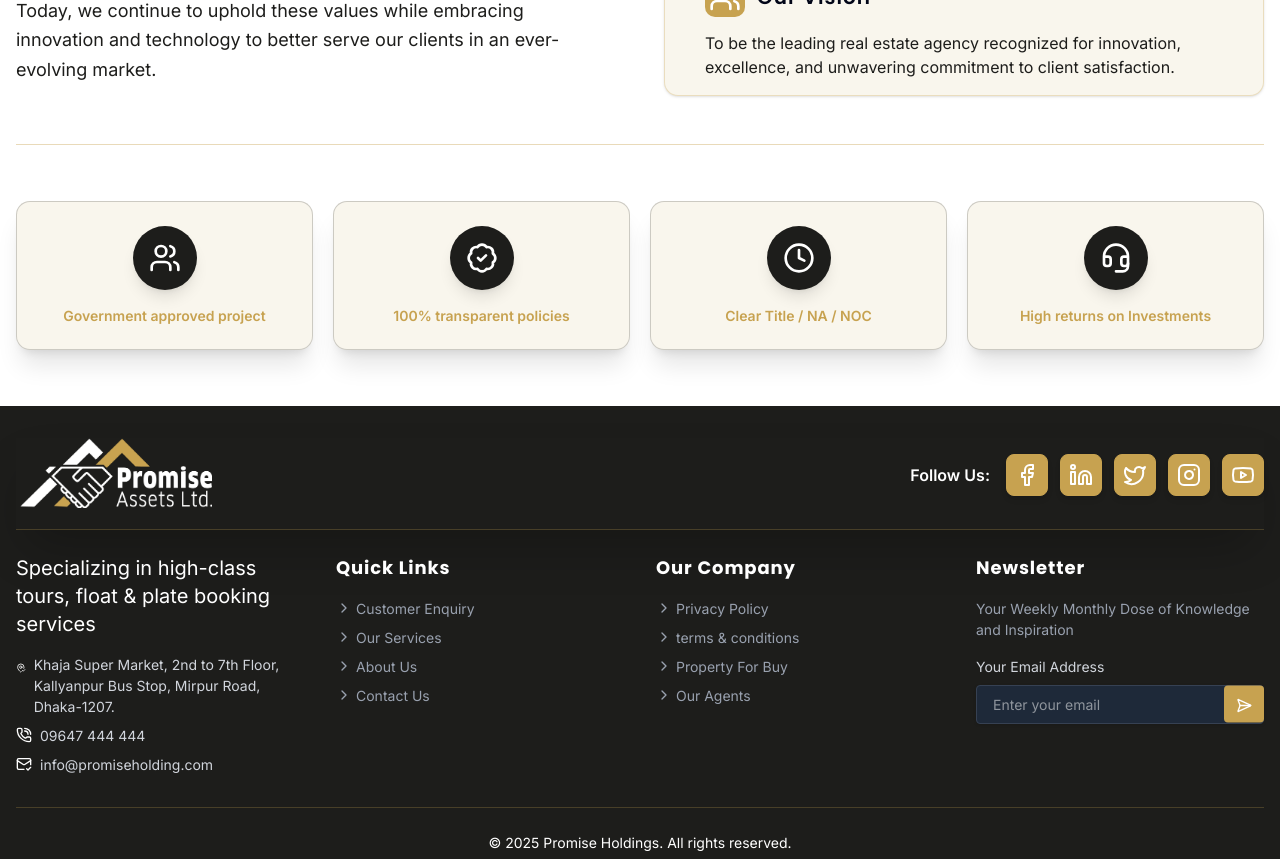
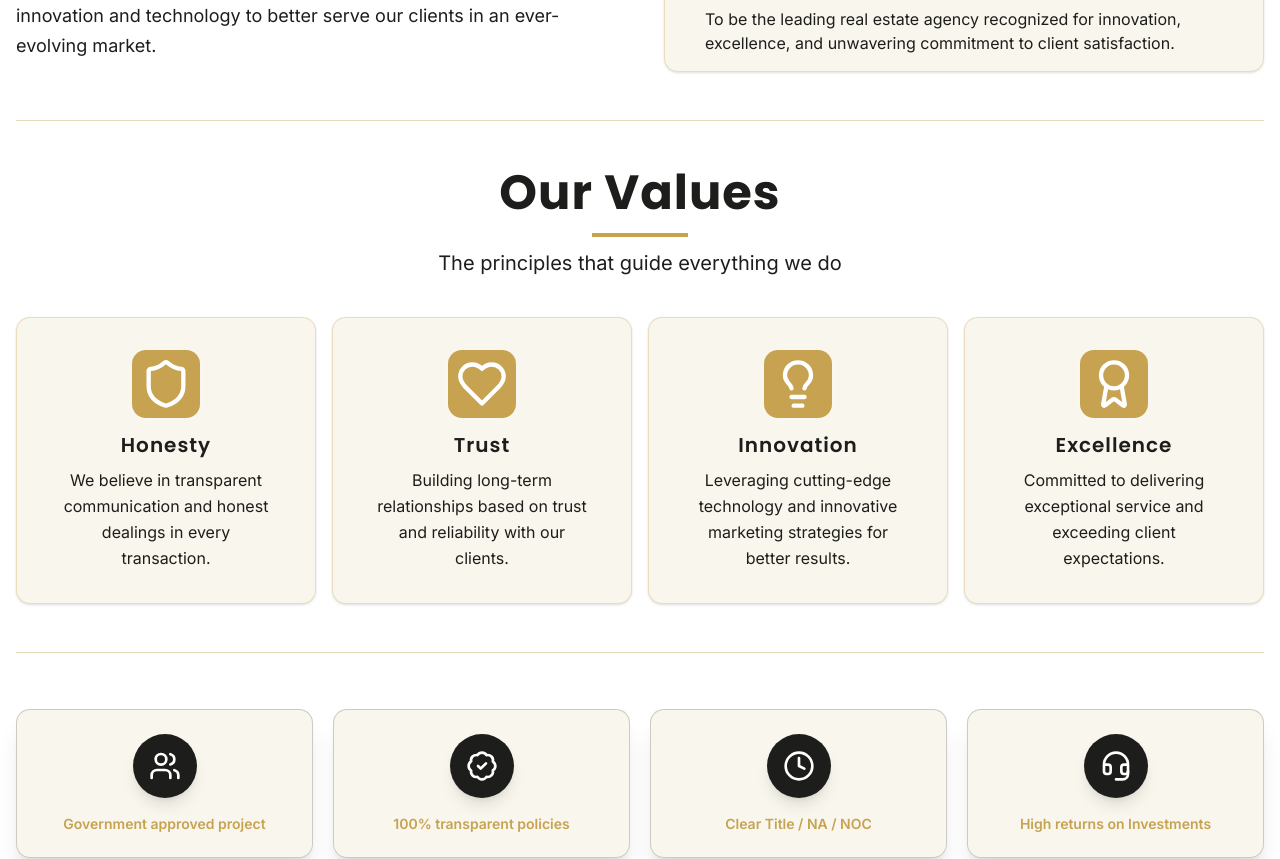
Before and after one commit to FayzulIslamFaisal/promise-holding-properties, a Next.js app: page /about in a window 1280 px wide. Shown: the part 1140-1999 px from the top of the page. Built offline with nearby package versions, Linux system fonts and the light colour scheme.

Commit message:
Add OurValues component and integrate it into AboutWrapper

```diff
--- a/src/components/about-page/AboutWrapper.tsx
+++ b/src/components/about-page/AboutWrapper.tsx
@@ -1,11 +1,13 @@
 import AboutBanner from "./AboutBanner"
 import OurStory from "./OurStory"
+import OurValues from "./OurValues"
 
 const AboutWrapper = () => {
   return (
     <>
         <AboutBanner />
         <OurStory />
+        <OurValues />
     </>
   )
 }
--- a/src/components/about-page/OurStory.tsx
+++ b/src/components/about-page/OurStory.tsx
@@ -46,7 +46,7 @@ const OurStory: React.FC = () => {
     <section className="px-4">
       <div className="container mx-auto py-10 md:py-12 border-b border-[var(--custom-bg-accent)]/40">
         {/* Title */}
-        <div className="text-center mb-16">
+        <div className="text-center mb-10">
           <h2 className="text-4xl md:text-5xl font-bold mb-4 text-[var(--custom-text-primary)] dark:text-[var(--custom-text-white)]">
             {storyData.title}
           </h2>
--- /dev/null
+++ b/src/components/about-page/OurValues.tsx
@@ -0,0 +1,87 @@
+import React from 'react'
+import { Card, CardContent } from '../ui/card'
+import { Award, Heart, Lightbulb, Shield } from 'lucide-react'
+
+interface ValueData {
+  id: number
+  title: string
+  description: string
+  icon: React.ReactNode
+}
+const OurValues = () => {
+    const valuesData: ValueData[] = [
+    {
+      id: 1,
+      title: "Honesty",
+      description: "We believe in transparent communication and honest dealings in every transaction.",
+      icon: <Shield className="h-13 w-13 text-[var(--custom-text-white)]" />,
+    },
+    {
+      id: 2,
+      title: "Trust",
+      description: "Building long-term relationships based on trust and reliability with our clients.",
+      icon: <Heart className="h-13 w-13 text-[var(--custom-text-white)]" />,
+    },
+    {
+      id: 3,
+      title: "Innovation",
+      description: "Leveraging cutting-edge technology and innovative marketing strategies for better results.",
+      icon: <Lightbulb className="h-13 w-13 text-[var(--custom-text-white)]" />,
+    },
+    {
+      id: 4,
+      title: "Excellence",
+      description: "Committed to delivering exceptional service and exceeding client expectations.",
+      icon: <Award className="h-13 w-13 text-[var(--custom-text-white)]" />,
+    },
+  ]
+  return (
+    <section className=" px-4 ">
+        <div className="container mx-auto py-10 md:py-12 border-b border-[var(--custom-bg-accent)]/40">
+        {/* Title */}
+          <div className="text-center mb-10">
+            <h2 className="text-4xl md:text-5xl font-bold mb-4 text-[var(--custom-text-primary)] dark:text-[var(--custom-text-white)]">
+                Our Values
+            </h2>
+            <div className="w-24 h-1 bg-[var(--custom-text-secondary)] mx-auto mb-3"></div>
+            <p className="text-xl text-[var(--custom-text-primary)] dark:text-[var(--custom-text-white)] mx-auto">
+              The principles that guide everything we do
+            </p>
+        </div>
+
+          <div className="grid grid-cols-1 sm:grid-cols-2 lg:grid-cols-2 xl:grid-cols-4 gap-4">
+            {valuesData.map((value) => (
+            <Card
+                key={value.id}
+                className="text-center group p-4 md:p-8 bg-[var(--custom-bg-accent)]/10
+                hover:bg-[var(--custom-bg-accent)]/20 border border-[var(--custom-bg-accent)]/30
+                dark:bg-[var(--custom-bg-primary)]
+                transition-all duration-300 ease-in-out transform
+                hover:scale-103 hover:shadow-[0_6px_10px_rgba(255,255,255,0.3)]"
+                >
+                <CardContent className="px-2">
+                    <div
+                        className="inline-block p-2 mx-auto mb-2 bg-[var(--custom-bg-accent)] rounded-xl
+                        transition-all duration-300 ease-in-out
+                        drop-shadow-[0_2px_4px_rgba(255,255,255,0.4)]
+                        group-hover:drop-shadow-[0_6px_12px_rgba(255,255,255,0.8)]
+                        group-hover:scale-105 group-hover:animate-pulse"
+                    >
+                    {value.icon}
+                    </div>
+                    <h3 className="text-xl font-semibold mb-2 text-[var(--custom-text-primary)] dark:text-[var(--custom-text-white)]">
+                    {value.title}
+                    </h3>
+                    <p className="text-[var(--custom-text-primary)] text-base dark:text-[var(--custom-text-white)] leading-relaxed">
+                    {value.description}
+                    </p>
+                </CardContent>
+            </Card>
+            ))}
+          </div>
+        </div>
+    </section>
+  )
+}
+
+export default OurValues
```
